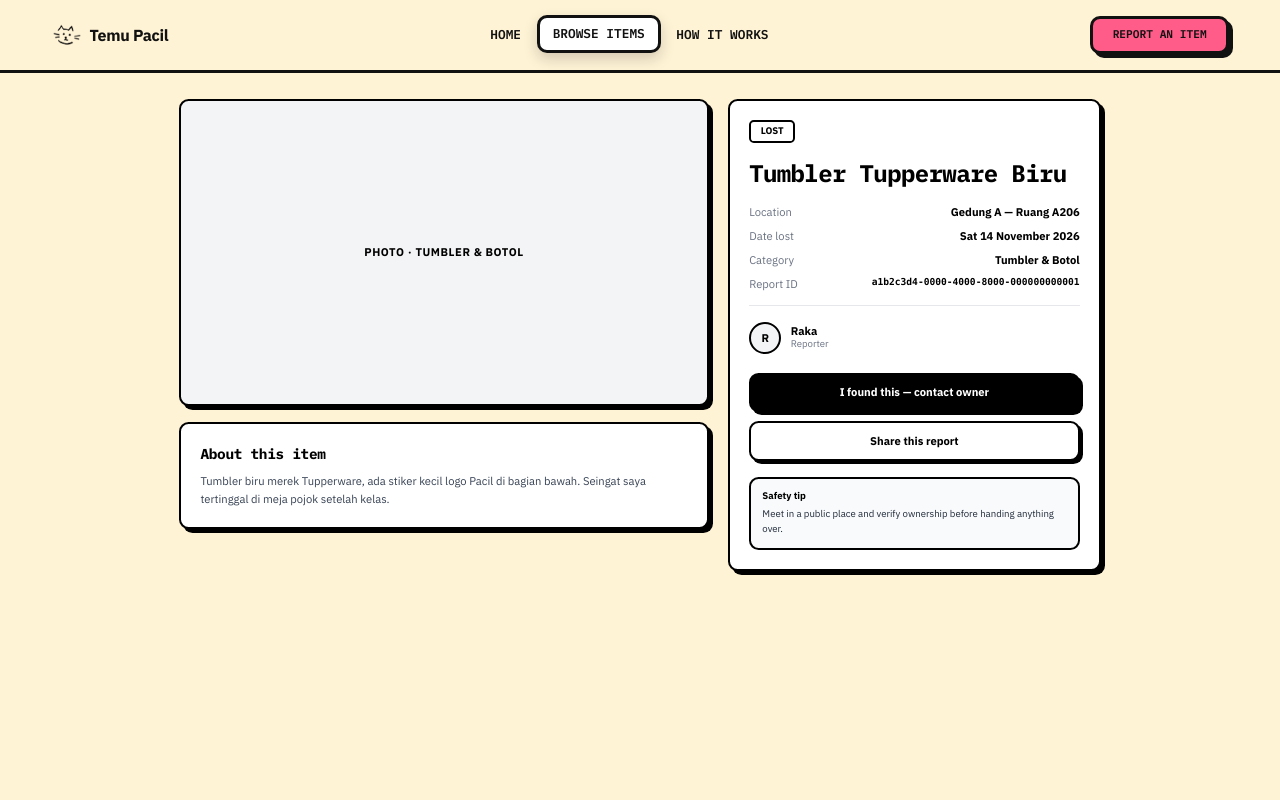
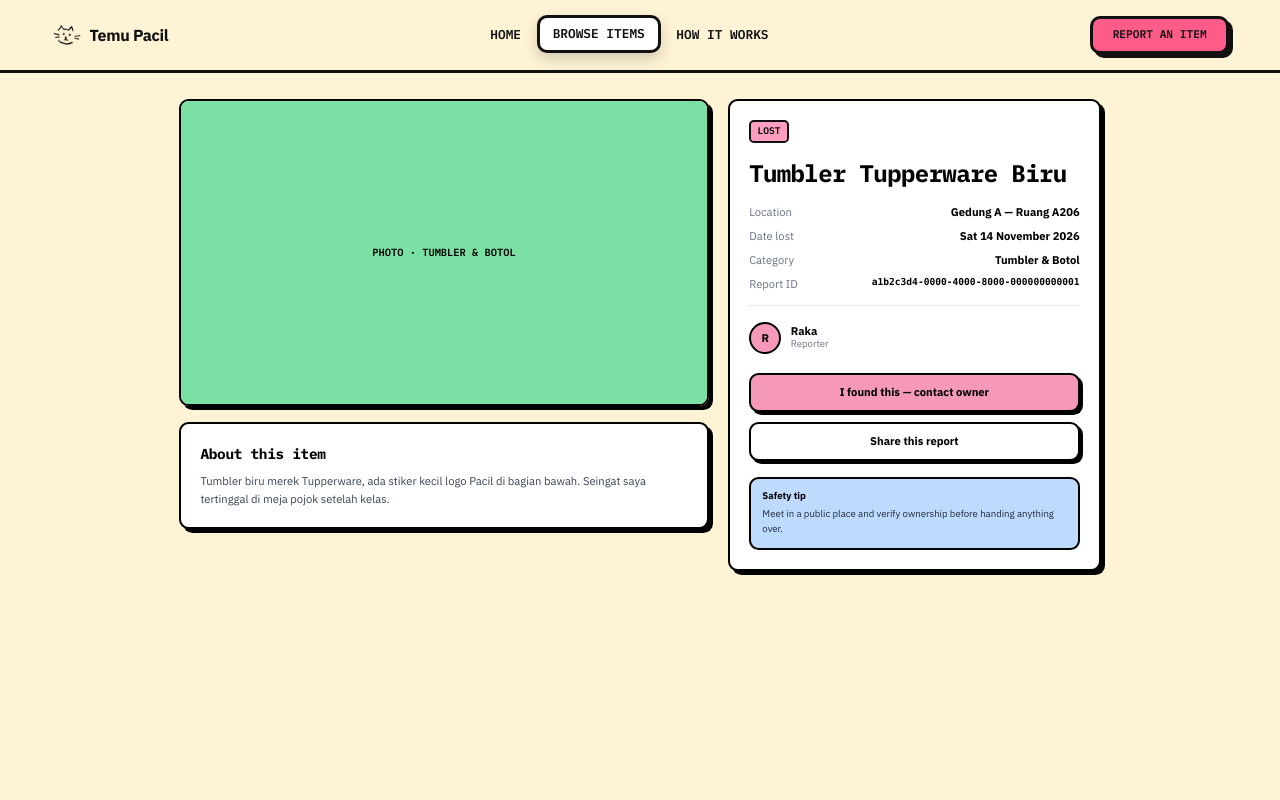
Before and after one commit to NewbGithub/Group10_PekanRISTEK_Project, a React (Vite) app in the folder frontend/: page /reports/a1b2c3d4-0000-4000-8000-000000000001 in a window 1280 px wide. Shown: the top 800 px of the page. Built offline with nearby package versions, Linux system fonts and the light colour scheme; no server answers.

Commit message:
color adjustment

```diff
--- a/frontend/src/pages/CreateReportPage.jsx
+++ b/frontend/src/pages/CreateReportPage.jsx
@@ -143,7 +143,7 @@ export default function CreateReportPage() {
           </p>
 
           {/* Pilihan Lost or Found */}
-          <div className="mt-5 inline-flex items-center bg-white border-2 border-black rounded-full shadow-[3px_3px_0px_#000] p-1 gap-1">
+          <div className="mt-5 inline-flex items-center bg-blue-200 border-2 border-black rounded-full shadow-[3px_3px_0px_#000] p-1 gap-1">
             <button
               type="button"
               onClick={() => setReportType("LOST")}
@@ -286,7 +286,7 @@ export default function CreateReportPage() {
             <label
               onDragOver={(e) => e.preventDefault()}
               onDrop={handleDrop}
-              className="w-full min-h-30 bg-gray-50 hover:bg-gray-100 border-2 border-dashed border-black rounded-xl p-4 flex flex-col items-center justify-center text-center cursor-pointer transition-colors"
+              className="w-full min-h-30 bg-blue-200 border-2 border-dashed border-black rounded-xl p-4 flex flex-col items-center justify-center text-center cursor-pointer transition-colors"
             >
               <input
                 type="file"
@@ -322,7 +322,7 @@ export default function CreateReportPage() {
                 <button
                   type="button"
                   onClick={handleRemovePhoto}
-                  className="px-3 py-1 bg-white hover:bg-gray-100 border-2 border-black rounded-lg shadow-[2px_2px_0px_#000] text-xs font-bold cursor-pointer"
+                  className="px-3 py-1 bg-rose-300 hover:bg-rose-400 border-2 border-black rounded-lg shadow-[2px_2px_0px_#000] text-xs font-bold cursor-pointer"
                 >
                   Remove Photo
                 </button>
@@ -399,7 +399,7 @@ export default function CreateReportPage() {
             <button
               type="submit"
               disabled={isSubmitting}
-              className="px-6 py-3 bg-black text-white hover:bg-neutral-800 active:translate-x-0.5 active:translate-y-0.5 border-2 border-black rounded-xl shadow-[3px_3px_0px_#000] text-xs font-extrabold uppercase tracking-wider transition-all cursor-pointer"
+              className="px-6 py-3 bg-rose-300 text-black hover:bg-neutral-800 active:translate-x-0.5 active:translate-y-0.5 border-2 border-black rounded-xl shadow-[3px_3px_0px_#000] text-xs font-extrabold uppercase tracking-wider transition-all cursor-pointer"
             >
               Submit Report
             </button>
--- a/frontend/src/pages/ReportDetailPage.jsx
+++ b/frontend/src/pages/ReportDetailPage.jsx
@@ -1,6 +1,8 @@
 import { useEffect, useState } from "react";
 import { useParams } from "react-router-dom";
 import { getReportById } from "../services/reportService";
+import Badge from "../components/Badge";
+import Photo from "../components/Photo";
 
 function formatEventDate(dateStr) {
   if (!dateStr) return "-";
@@ -82,6 +84,14 @@ export default function ReportDetailPage() {
   if (loading) {
     return (
       <div className="min-h-screen flex items-center justify-center">
+        <p className="font-bold animate-pulse">Loading report...</p>
+      </div>
+    );
+  }
+
+  if (error) {
+    return (
+      <div className="min-h-screen flex items-center justify-center">
         <div className="bg-white border-2 border-black rounded-xl p-6 text-center space-y-2">
           <p className="font-bold text-red-600">Something went wrong</p>
           <p className="text-xs text-gray-700">{error}</p>
@@ -140,15 +150,21 @@ export default function ReportDetailPage() {
             {/* Foto */}
             <div
               onClick={() => report.imageUrl && setPopOutPhoto(true)}
-              className={`w-full h-72 sm:h-96 bg-gray-100 border-2 border-black rounded-xl shadow-[4px_4px_0px_#000] overflow-hidden flex items-center justify-center relative ${
+              className={`w-full h-72 sm:h-96 border-2 border-black rounded-xl shadow-[4px_4px_0px_#000] overflow-hidden relative ${
                 report.imageUrl ? "cursor-pointer group" : ""
               }`}
             >
+              <Photo
+                index={report.id}
+                label={`PHOTO · ${(report.category?.name || "ITEM").toUpperCase()}`}
+                imageUrl={report.imageUrl}
+                className="w-full h-full object-cover"
+              />
               {report.imageUrl ? (
                 <img
                   src={report.imageUrl}
                   alt={report.itemName}
-                  className="w-full h-full object-cover group-hover:scale-105 transition-transform"
+                  className="w-full h-full object-cover transition-transform"
                 />
               ) : (
                 <span className="text-xs sm:text-sm font-bold tracking-wider uppercase text-black">
@@ -171,12 +187,7 @@ export default function ReportDetailPage() {
           {/* KOLOM KANAN: Kartu Detail, Tombol Klaim, Share, dan Safety Tip */}
           <div className="lg:col-span-5 bg-white border-2 border-black rounded-xl shadow-[4px_4px_0px_#000] p-5 sm:p-6 space-y-5">
             <div>
-              <span
-                className={`inline-block px-3 py-1 text-xs font-bold uppercase border-2 border-black rounded-md ${isFound ? "bg-black text-white" : "bg-white text-black"
-                  }`}
-              >
-                {report.type}
-              </span>
+              <Badge status={report.type} />
             </div>
 
             <h1 className="text-2xl sm:text-3xl font-extrabold tracking-tight">
@@ -211,7 +222,9 @@ export default function ReportDetailPage() {
             </div>
 
             <div className="flex items-center gap-3">
-              <div className="w-10 h-10 rounded-full bg-gray-100 border-2 border-black flex items-center justify-center font-bold text-sm shrink-0">
+              <div className={`w-10 h-10 rounded-full ${
+              isFound ? "bg-[#78E09B]" : "bg-[#F598B9]"
+              } border-2 border-black flex items-center justify-center font-bold text-sm shrink-0`}>
                 {report.reporterName?.charAt(0).toUpperCase() || "A"}
               </div>
               <div>
@@ -226,7 +239,11 @@ export default function ReportDetailPage() {
               <button
                 type="button"
                 onClick={() => setShowClaimInfo(!showClaimInfo)}
-                className="w-full py-3 px-4 bg-black text-white hover:bg-neutral-800 active:translate-x-0.5 active:translate-y-0.5 border-2 border-black rounded-xl shadow-[3px_3px_0px_#000] font-bold text-sm transition-all cursor-pointer"
+                className={`w-full py-3 px-4 ${
+                isFound ?
+                "bg-[#78E09B] hover:bg-[#5fd186]"
+                : "bg-[#F598B9] hover:bg-[#eb7fa6]"
+                } text-black active:translate-x-0.5 active:translate-y-0.5 border-2 border-black rounded-xl shadow-[3px_3px_0px_#000] font-bold text-sm transition-all cursor-pointer`}
               >
                 {isFound
                   ? "This is mine — start a claim"
@@ -257,7 +274,7 @@ export default function ReportDetailPage() {
               </button>
             </div>
 
-            <div className="bg-gray-50 border-2 border-black rounded-xl p-3.5 text-xs space-y-1">
+            <div className="bg-blue-200 border-2 border-black rounded-xl p-3.5 text-xs space-y-1">
               <p className="font-bold text-black">Safety tip</p>
               <p className="text-gray-800 leading-relaxed">
                 Meet in a public place and verify ownership before handing
```
